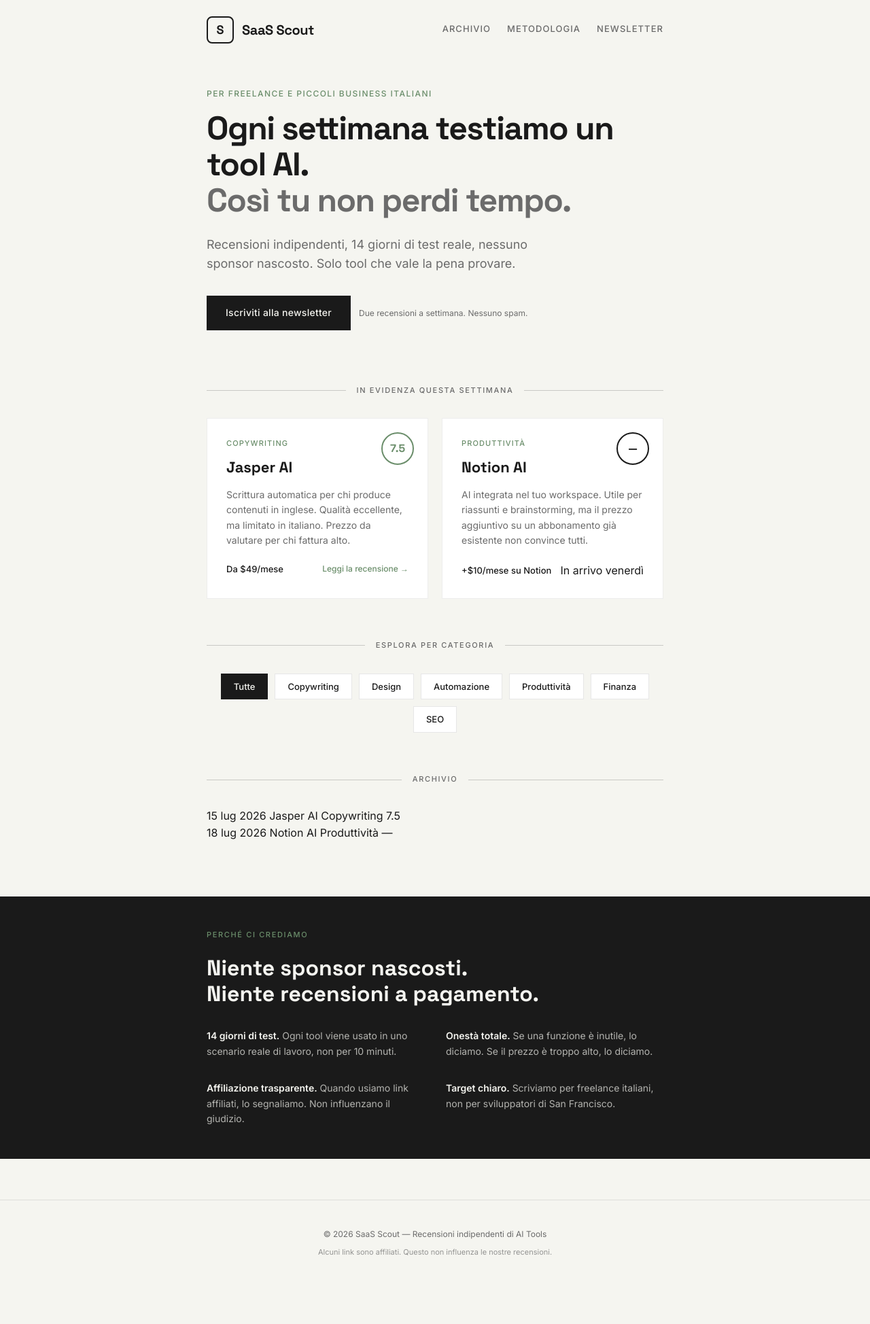
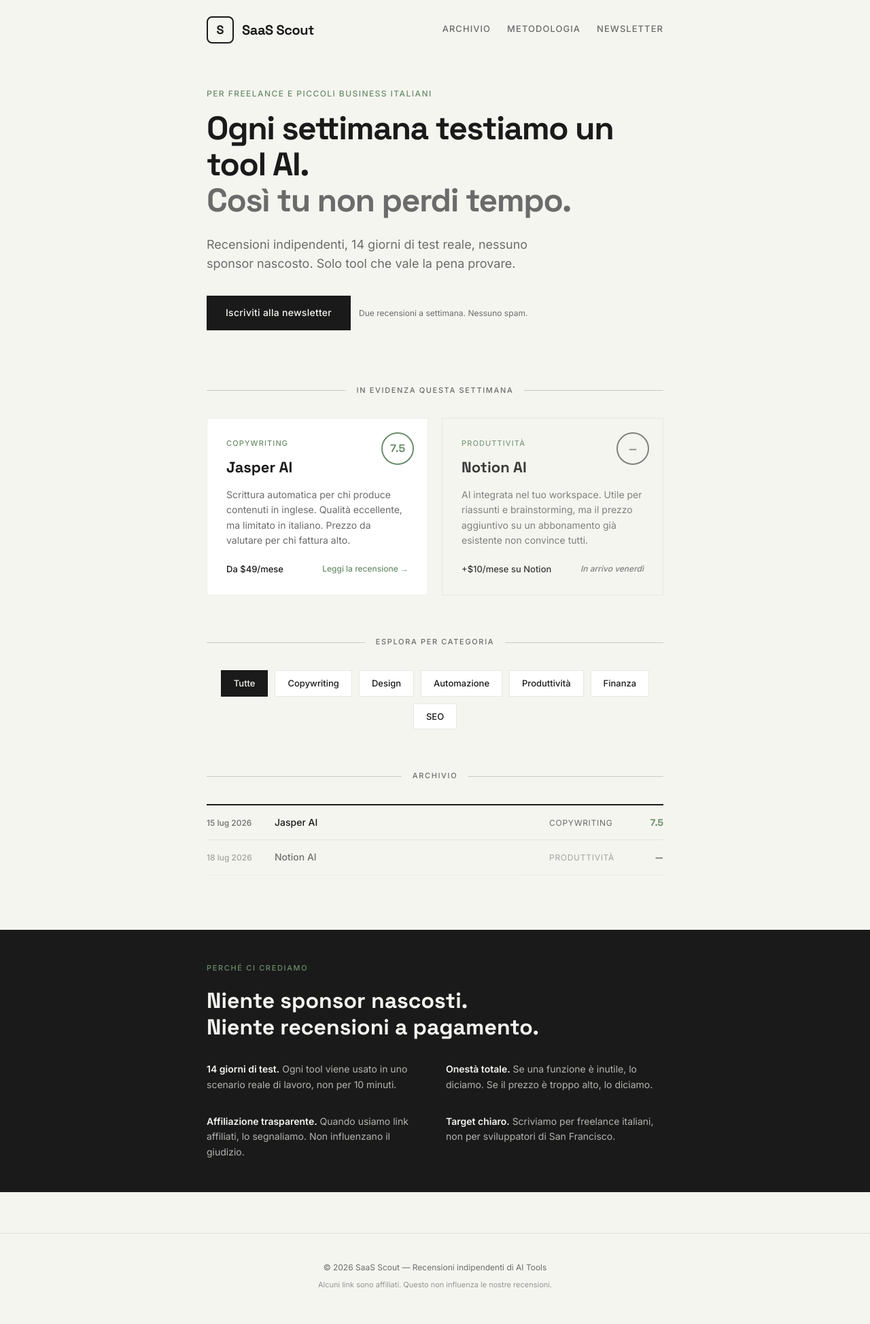
Before and after one commit to Ale12576/Saas-scout, a Jekyll site: the page built from index.md, in a window 1280 px wide. Shown: the whole page at 68% size. Built offline with Jekyll 4.4.1, drawn with Linux system fonts in a browser that asks for light colours; before the commit the page ends 1899 px from its top, so only the background shows below that.

Commit message:
Update custom.scss

```diff
--- a/_sass/custom.scss
+++ b/_sass/custom.scss
@@ -700,3 +700,139 @@ body {
     padding: 32px 24px !important;
   }
 }
+// ============================================
+// FIX INCOERENZE + IMPAGINAZIONE OTTIMIZZATA
+// ============================================
+
+// Breadcrumb
+.breadcrumb {
+  font-size: 12px;
+  color: $grigio;
+  margin-bottom: 32px;
+
+  a {
+    color: $grigio;
+    text-decoration: none;
+
+    &:hover {
+      color: $nero;
+      text-decoration: underline;
+    }
+  }
+
+  span {
+    margin: 0 6px;
+    opacity: 0.4;
+  }
+}
+
+// Lead paragraph
+.lead {
+  font-size: 18px;
+  line-height: 1.6;
+  color: lighten($nero, 20%);
+  margin-bottom: 32px;
+  max-width: 640px;
+}
+
+// Card "in arrivo"
+.card-soon {
+  opacity: 0.85;
+  background: rgba($perla, 0.6);
+
+  .card-punteggio.neutral {
+    border-color: $grigio;
+    color: $grigio;
+    font-size: 14px;
+  }
+
+  .card-link-soon {
+    font-size: 12px;
+    font-weight: 500;
+    color: $grigio;
+    font-style: italic;
+  }
+}
+
+// Mini tabella archivio
+.mini-table {
+  border-top: 2px solid $nero;
+}
+
+.mini-row {
+  display: flex;
+  align-items: center;
+  padding: 14px 0;
+  border-bottom: 1px solid rgba($nero, 0.08);
+  font-size: 14px;
+
+  &.mini-soon {
+    opacity: 0.6;
+  }
+}
+
+.mini-date {
+  width: 100px;
+  color: $grigio;
+  font-size: 12px;
+  font-weight: 500;
+}
+
+.mini-name {
+  flex: 1;
+  font-weight: 500;
+}
+
+.mini-cat {
+  width: 120px;
+  color: $grigio;
+  font-size: 12px;
+  text-transform: uppercase;
+  letter-spacing: 0.06em;
+}
+
+.mini-score {
+  width: 48px;
+  text-align: right;
+  font-family: $font-titoli;
+  font-weight: 700;
+  font-size: 14px;
+
+  &.good {
+    color: $verde;
+  }
+}
+
+// Note sotto tabella
+.table-note {
+  font-size: 13px;
+  color: $grigio;
+  font-style: italic;
+  margin-top: 12px;
+}
+
+// Disclaimer
+.disclaimer {
+  font-size: 12px;
+  color: $grigio;
+  margin-top: 40px;
+  padding-top: 20px;
+  border-top: 1px solid rgba($nero, 0.1);
+}
+
+// Miglioramento verdict box
+.verdict-raccomandazione {
+  margin-bottom: 16px;
+
+  strong {
+    display: block;
+    font-family: $font-titoli;
+    font-size: 14px;
+    margin-bottom: 6px;
+  }
+
+  p {
+    margin: 0;
+    color: lighten($nero, 15%);
+  }
+}
```
